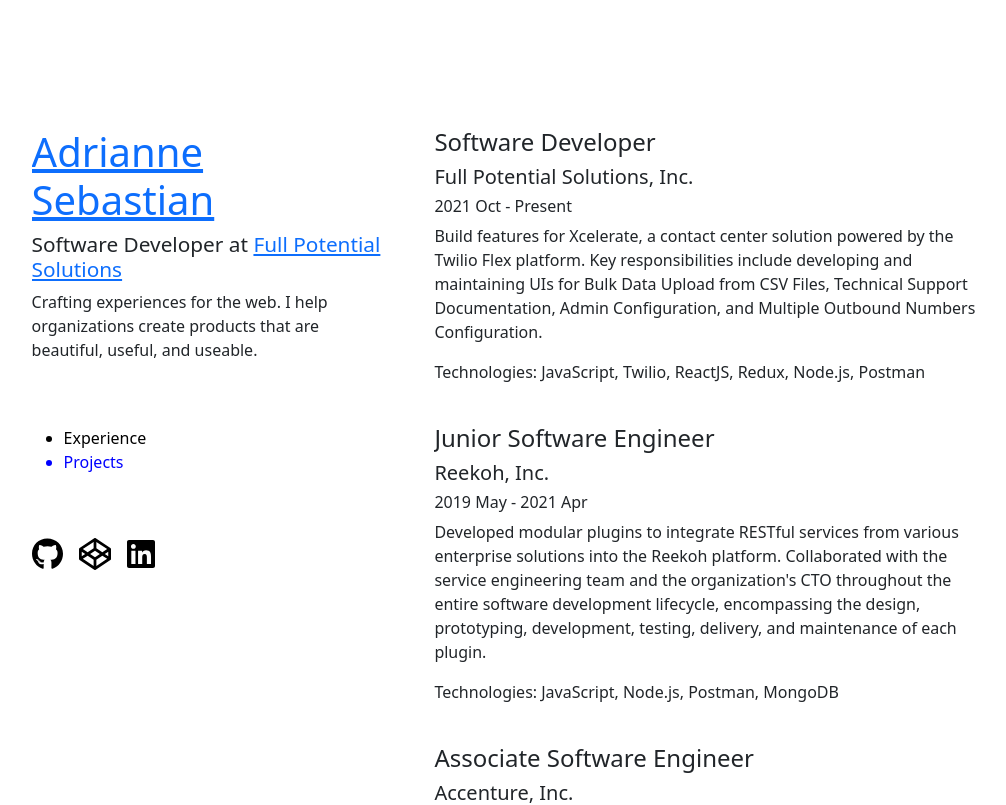
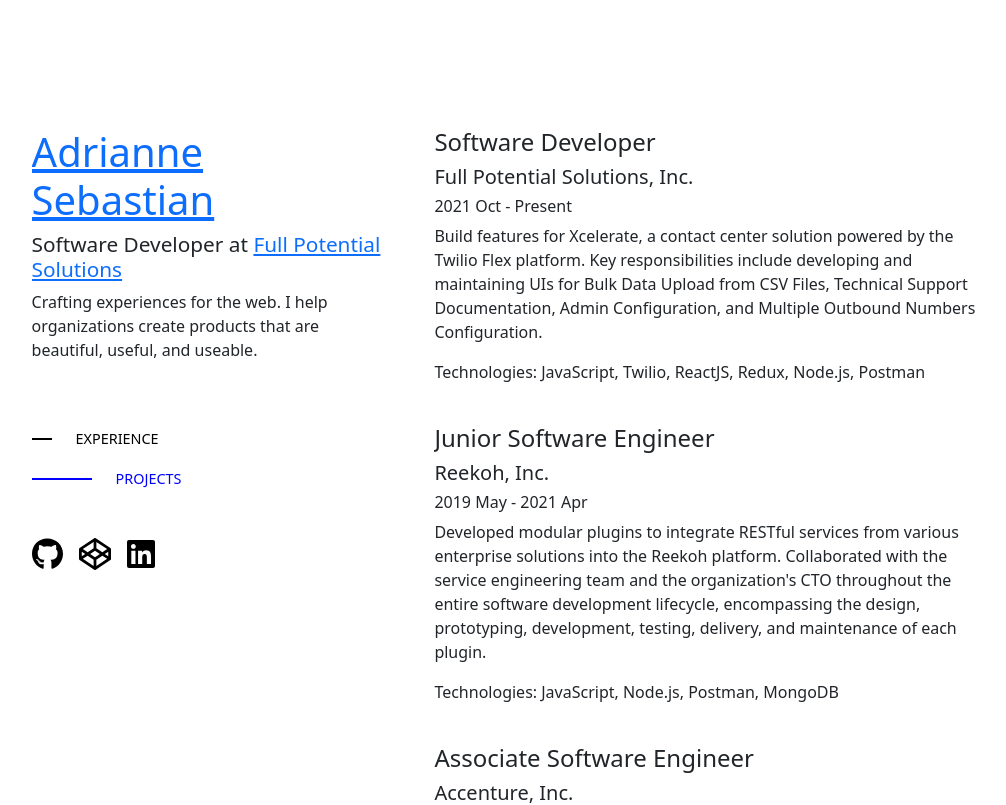
Before and after one commit to arcsbstn/arcsbstn.github.io, a React (Create React App) app: page / in a window 1280 px wide. Shown: the top 805 px of the page, without its empty margins (132-1138 px from the left). Built offline with nearby package versions, Linux system fonts and the light colour scheme.

Commit message:
add animation to nav

```diff
--- a/src/components/sidebar/Nav.tsx
+++ b/src/components/sidebar/Nav.tsx
@@ -5,8 +5,13 @@ import { content } from "../../constants";
 import { ActiveSectionContext } from "../../ResumePortfolio";
 
 interface IHandleClick {
-  e: React.MouseEvent<HTMLUListElement>;
+  e: React.MouseEvent<HTMLSpanElement>;
   section: string;
+}
+
+interface INavLi {
+  activeSection: string;
+  currentSection: string;
 }
 
 function handleClick({ e, section }: IHandleClick) {
@@ -14,30 +19,57 @@ function handleClick({ e, section }: IHandleClick) {
   window.location.replace(`/#${section}`);
 }
 
-const StyledLi = styled.li<{ $isActiveSection?: boolean }>`
+const AnimatedDash = styled.div<{ $isActiveSection?: boolean }>`
+  position: relative;
+  top: -4px;
+  margin-right: 24px;
+  height: 1.5px;
+  width: ${(props) => (props.$isActiveSection ? "60px" : "20px")};
+  background-color: ${(props) => (props.$isActiveSection ? "blue" : "black")};
+  display: inline-block;
+  -webkit-transition: -webkit-transform 0.3s, width 0.5s;
+  -moz-transition: -webkit-transform 0.3s, width 0.5s;
+  transition: transform 0.3s, width 0.5s;
+`;
+
+const StyledSpan = styled.span<{ $isActiveSection?: boolean }>`
+  font-size: 0.9em;
+
   cursor: pointer;
   color: ${(props) => {
     return props.$isActiveSection ? "blue" : "black";
   }};
 `;
 
+const NavUl = styled.ul`
+  padding: 0;
+  margin: 0;
+  list-style: none;
+  display: flex;
+  flex-direction: column;
+  gap: 1em;
+`;
+
+const NavLi = ({ activeSection, currentSection }: INavLi) => (
+  <li>
+    <AnimatedDash $isActiveSection={activeSection === currentSection} />
+    <StyledSpan
+      $isActiveSection={activeSection === currentSection}
+      onClick={(e: React.MouseEvent<HTMLSpanElement>) =>
+        handleClick({ e, section: currentSection })
+      }
+      children={currentSection.toUpperCase()}
+    />
+  </li>
+);
+
 export default function Nav() {
   const [activeSection] = useContext(ActiveSectionContext);
 
   return (
-    <ul>
-      <StyledLi
-        $isActiveSection={activeSection === content.EXPERIENCE}
-        onClick={(e: any) => handleClick({ e, section: content.EXPERIENCE })}
-      >
-        Experience
-      </StyledLi>
-      <StyledLi
-        $isActiveSection={activeSection === content.PROJECTS}
-        onClick={(e: any) => handleClick({ e, section: content.PROJECTS })}
-      >
-        Projects
-      </StyledLi>
-    </ul>
+    <NavUl>
+      <NavLi activeSection={activeSection} currentSection={content.EXPERIENCE} />
+      <NavLi activeSection={activeSection} currentSection={content.PROJECTS} />
+    </NavUl>
   );
 }
```
